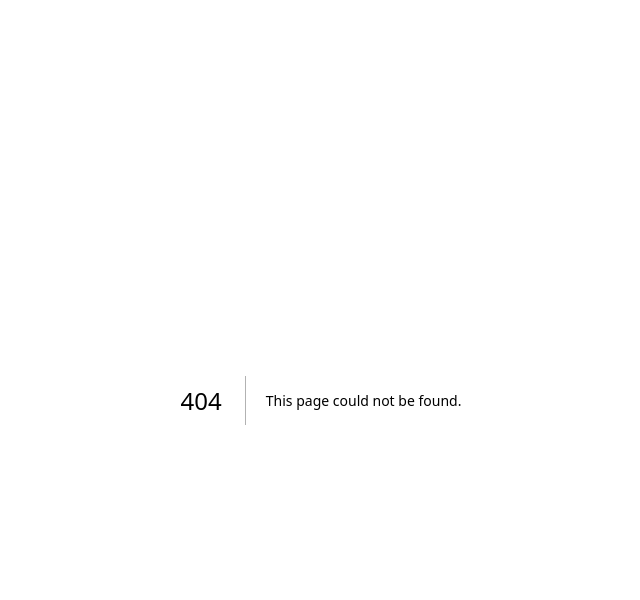
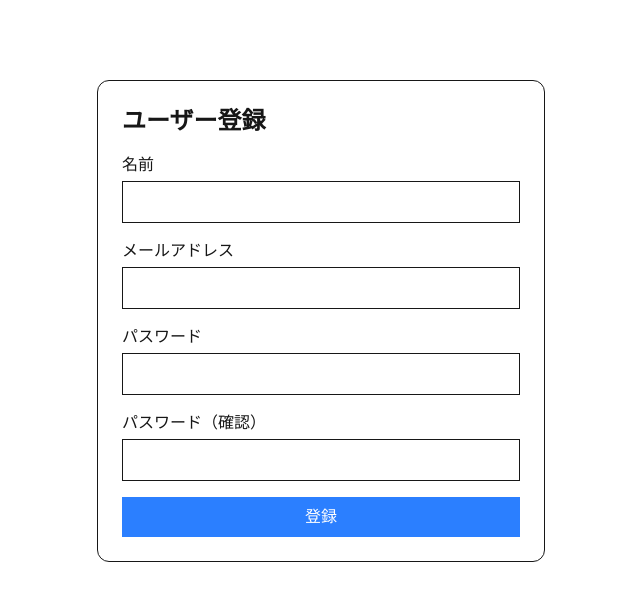
Before and after one commit to gp-sato/todo-frontend, a Next.js app: page /register in a window 1280 px wide. Before the commit this address had no page. Shown: the top 600 px of the page, without its empty margins (319-959 px from the left). Built offline with nearby package versions, Linux system fonts and the light colour scheme; no server answers.

Commit message:
ユーザー登録ページの作成

```diff
--- /dev/null
+++ b/app/register/page.tsx
@@ -0,0 +1,102 @@
+'use client';
+
+import { useState, useEffect } from 'react';
+import { useRouter } from 'next/navigation';
+import { api } from '@/lib/api';
+import { useUser } from '@/lib/auth';
+import { getCsrfToken } from '@/lib/csrf';
+
+export default function RegisterPage() {
+  const router = useRouter();
+  const { user } = useUser();
+
+  const [name, setName] = useState('');
+  const [email, setEmail] = useState('');
+  const [password, setPassword] = useState('');
+  const [passwordConfirmation, setPasswordConfirmation] = useState('');
+  const [error, setError] = useState('');
+
+  useEffect(() => {
+    if (user) {
+      router.replace('/todos'); // 既にログインしていればリダイレクト
+    }
+  }, [user]);
+
+  const handleRegister = async (e: React.FormEvent) => {
+    e.preventDefault();
+    setError('');
+
+    if (password !== passwordConfirmation) {
+      setError('パスワードが一致しません');
+      return;
+    }
+
+    try {
+      await getCsrfToken();
+      await api.post('/register', { name, email, password, password_confirmation: passwordConfirmation });
+      await api.post('/login', { email, password });
+      await getCsrfToken();
+      window.location.href = '/todos'; // 登録成功でリダイレクト（リロード付きで確実に）
+    } catch (err: any) {
+      console.error(err.response?.data);
+      setError('登録に失敗しました');
+    }
+  };
+
+  return (
+    <div className="max-w-md mx-auto mt-20 p-6 border rounded-xl">
+      <h1 className="text-2xl font-bold mb-4">ユーザー登録</h1>
+
+      {error && <div className="mb-4 text-red-500">{error}</div>}
+
+      <form onSubmit={handleRegister} className="space-y-4">
+        <div>
+          <label className="block mb-1">名前</label>
+          <input
+            className="w-full border px-3 py-2"
+            value={name}
+            onChange={(e) => setName(e.target.value)}
+            required
+          />
+        </div>
+
+        <div>
+          <label className="block mb-1">メールアドレス</label>
+          <input
+            type="email"
+            className="w-full border px-3 py-2"
+            value={email}
+            onChange={(e) => setEmail(e.target.value)}
+            required
+          />
+        </div>
+
+        <div>
+          <label className="block mb-1">パスワード</label>
+          <input
+            type="password"
+            className="w-full border px-3 py-2"
+            value={password}
+            onChange={(e) => setPassword(e.target.value)}
+            required
+          />
+        </div>
+
+        <div>
+          <label className="block mb-1">パスワード（確認）</label>
+          <input
+            type="password"
+            className="w-full border px-3 py-2"
+            value={passwordConfirmation}
+            onChange={(e) => setPasswordConfirmation(e.target.value)}
+            required
+          />
+        </div>
+
+        <button className="w-full bg-blue-500 text-white py-2" type="submit">
+          登録
+        </button>
+      </form>
+    </div>
+  );
+}
```
